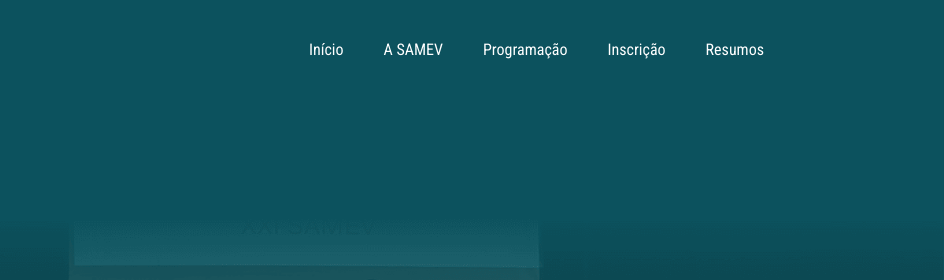
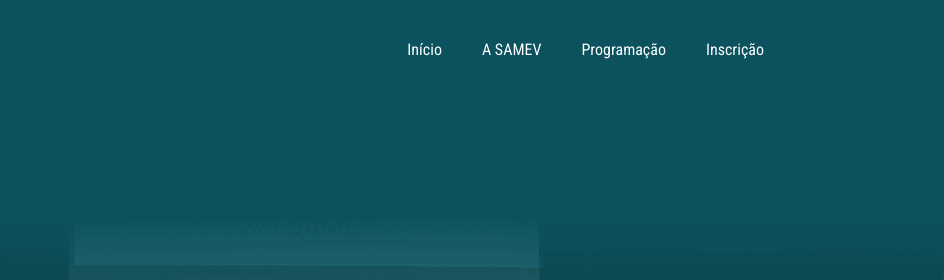
Before and after one commit to lauro-ladeira/samev-prod, a Gatsby site: page / in a window 1280 px wide. Shown: the top 280 px of the page, 336-1280 px from the left. Built offline with nearby package versions, Linux system fonts and the light colour scheme; Gatsby itself is replaced by a stand-in of ours; some packages are replaced by stand-ins of ours.

Commit message:
retirar o botão de resumo

```diff
--- a/src/components/layout/Navbar/index.js
+++ b/src/components/layout/Navbar/index.js
@@ -46,10 +46,10 @@ const Navbar = () => {
           <S.MenuItem>
             <S.MenuLink to="/inscricao" activeClassName="active">Inscrição</S.MenuLink>
           </S.MenuItem>
-          <S.MenuItem>
+          {/* <S.MenuItem>
             <S.MenuLink to="/resumos" activeClassName="active">Resumos</S.MenuLink>
           </S.MenuItem>
-          {/* <S.MenuItem>
+          <S.MenuItem>
             <S.MenuLink to="/contato" activeClassName="active">Contato</S.MenuLink>
           </S.MenuItem> */}
         </S.MenuContainer>
```
